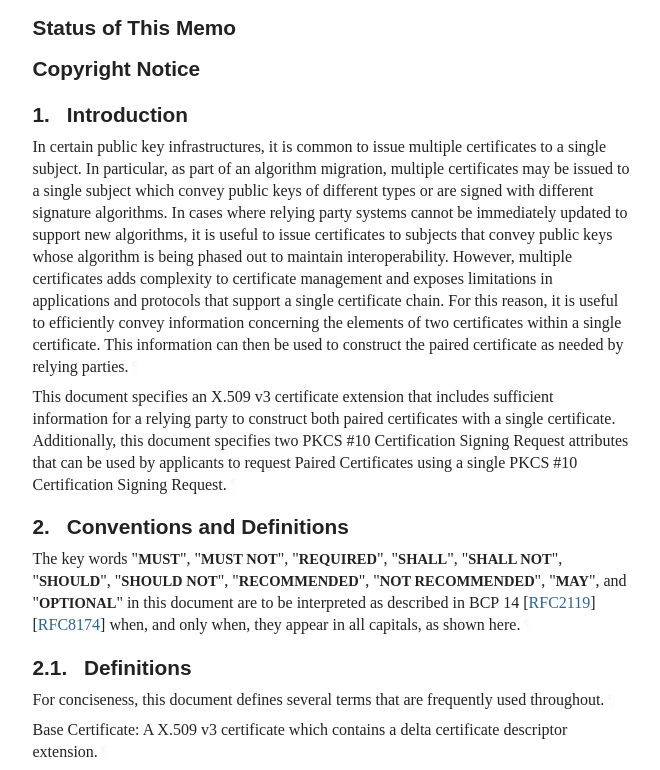
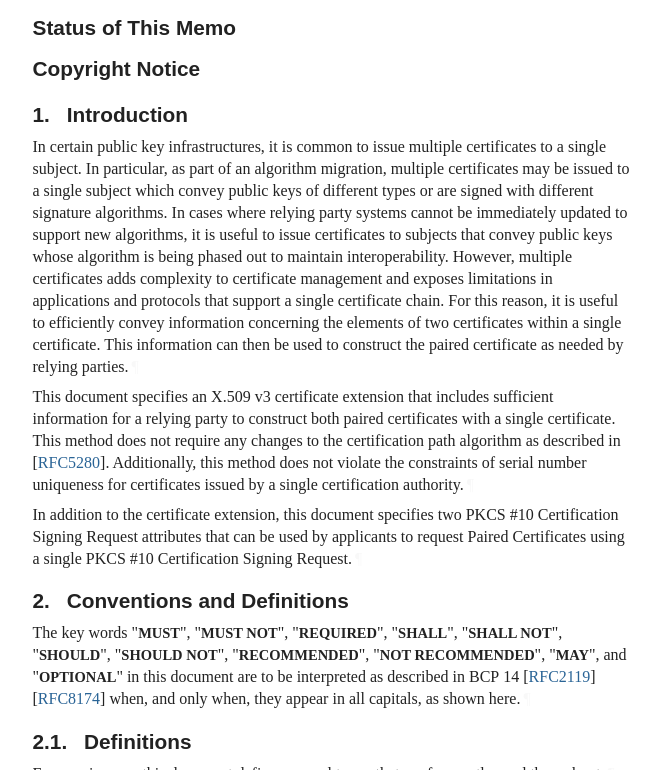
Before and after one commit to CBonnell/chameleon-certs, a plain HTML site: page draft-lamps-chameleon-certs.html in a window 1280 px wide. Shown: the part 831-1601 px from the top of the page, without its empty margins (92-752 px from the left). Drawn offline with Linux system fonts and the light colour scheme; a web font is replaced by a local one.

Commit message:
Script updating gh-pages from 91f6c53. [ci skip]

```diff
--- a/draft-lamps-chameleon-certs.html
+++ b/draft-lamps-chameleon-certs.html
@@ -21,7 +21,7 @@ useful as part of a key or signature algorithm migration, where subjects
 may be issued multiple certificates containing different public keys or
 signed with different CA private keys or signature algorithms. This
 method does not require any changes to the certification path
-algorithm as described in  . Additionally, this method
+algorithm as described in RFC 5280. Additionally, this method
 does not violate the constraints of serial number
 uniqueness for certificates issued by a single certification
 authority.
@@ -1126,7 +1126,7 @@ useful as part of a key or signature algorithm migration, where subjects
 may be issued multiple certificates containing different public keys or
 signed with different CA private keys or signature algorithms. This
 method does not require any changes to the certification path
-algorithm as described in <span>[<a href="#RFC5280" class="cite xref">RFC5280</a>]</span>. Additionally, this method
+algorithm as described in RFC 5280. Additionally, this method
 does not violate the constraints of serial number
 uniqueness for certificates issued by a single certification
 authority.<a href="#section-abstract-1" class="pilcrow">¶</a></p>
@@ -1307,10 +1307,16 @@ certificate. This information can then be used to construct the paired
 certificate as needed by relying parties.<a href="#section-1-1" class="pilcrow">¶</a></p>
 <p id="section-1-2">This document specifies an X.509 v3 certificate extension that includes
 sufficient information for a relying party to construct both paired
-certificates with a single certificate. Additionally, this document
+certificates with a single certificate. This
+method does not require any changes to the certification path
+algorithm as described in <span>[<a href="#RFC5280" class="cite xref">RFC5280</a>]</span>. Additionally, this method
+does not violate the constraints of serial number
+uniqueness for certificates issued by a single certification
+authority.<a href="#section-1-2" class="pilcrow">¶</a></p>
+<p id="section-1-3">In addition to the certificate extension, this document
 specifies two PKCS #10 Certification Signing Request attributes that can
 be used by applicants to request Paired Certificates using a single
-PKCS #10 Certification Signing Request.<a href="#section-1-2" class="pilcrow">¶</a></p>
+PKCS #10 Certification Signing Request.<a href="#section-1-3" class="pilcrow">¶</a></p>
 </section>
 </div>
 <div id="conventions-and-definitions">
```
Also changed, not shown: draft-lamps-chameleon-certs.txt.
